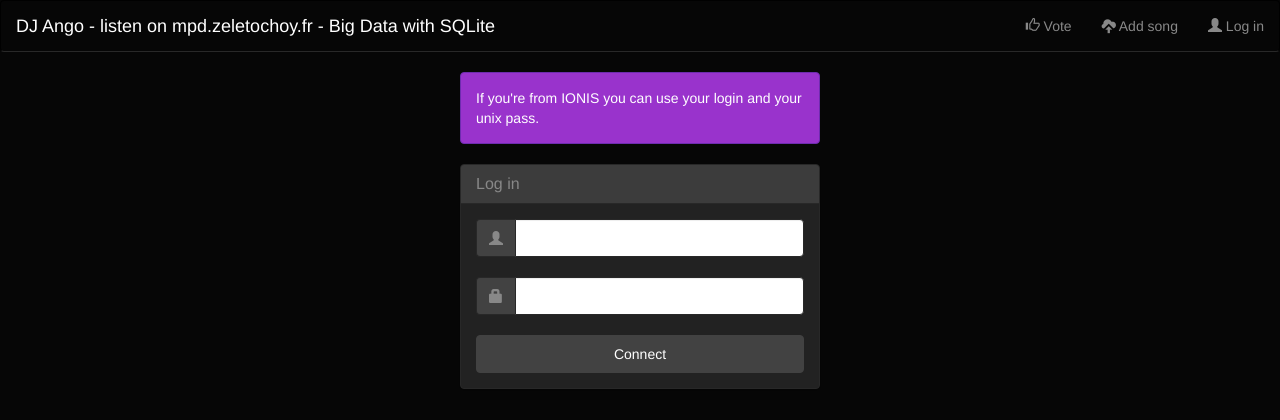
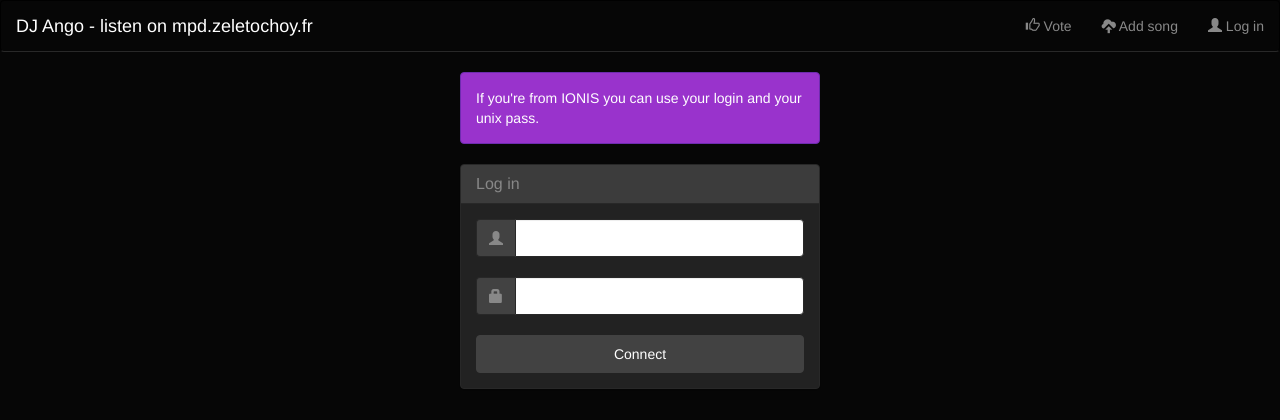
Before and after one commit to prologin/dj-ango, a Django app: page /login in a window 1280 px wide. Shown: the top 420 px of the page. Run offline with Django 3.2, Linux system fonts and the light colour scheme; parts of the project's set-up code (start-up, migrations or seed data) failed here and were passed over; some libraries are stand-ins or nearby versions; some web fonts are replaced.

```diff
--- a/dj/templates/dj/header.html
+++ b/dj/templates/dj/header.html
@@ -6,8 +6,7 @@
       <span class="icon-bar"></span>
       <span class="icon-bar"></span>
     </button>
-    <a class="navbar-brand" rel="home" href="{% url 'dj.index' %}">DJ Ango -
-      listen on mpd.zeletochoy.fr - Big Data with SQLite</a>
+    <a class="navbar-brand" rel="home" href="{% url 'dj.index' %}">DJ Ango - listen on mpd.zeletochoy.fr</a>
   </div>
   <div class="collapse navbar-collapse">
     <ul class="nav navbar-nav navbar-right">
```
